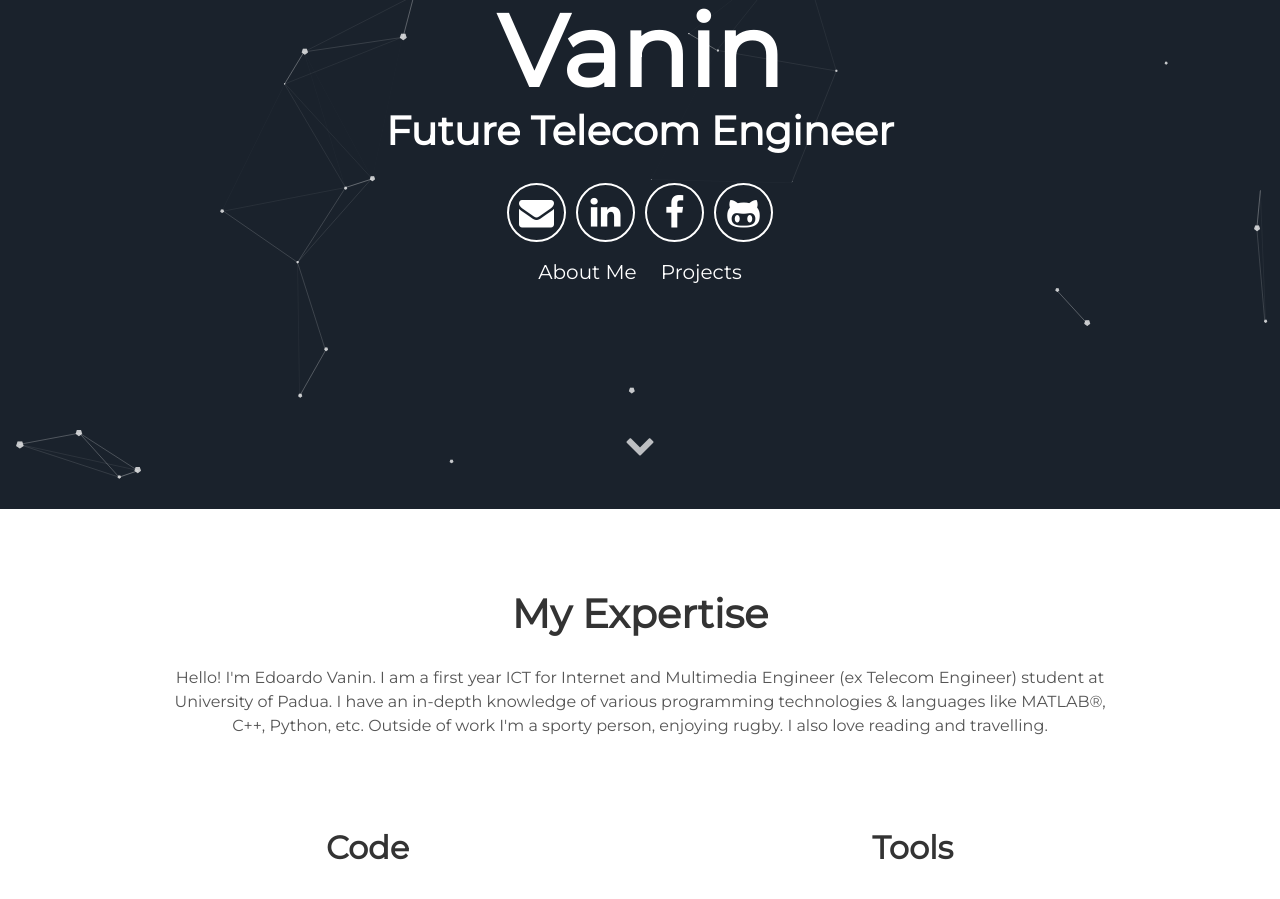
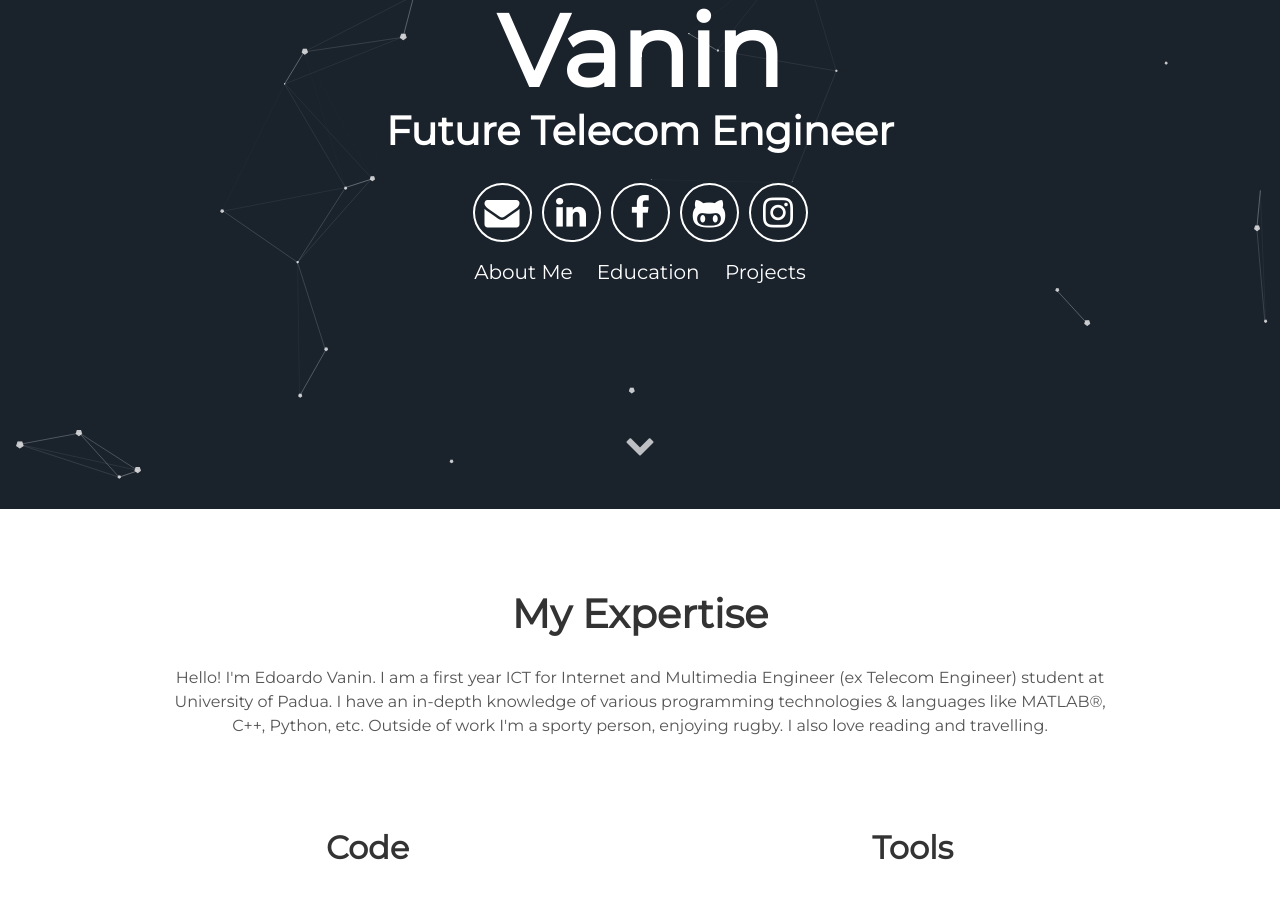
Before and after one commit to Edov95/edov95.github.io, a Jekyll site: the page built from index.html, in a window 1280 px wide and 900 px high, scrolled down 391 px. Built offline with Jekyll 4.4.1, drawn with Linux system fonts in a browser that asks for light colours.

Commit message:
Added some nice stuff like the instagram link and the link to education section

```diff
--- a/_includes/header.html
+++ b/_includes/header.html
@@ -9,9 +9,11 @@
         <a aria-label="My LinedIn" target="_blank" href="https://www.linkedin.com/in/edoardovanin"><i class="icon fa fa-linkedin" aria-hidden="true"></i></a>
         <a aria-label="My Facebook" target="_blank" href="https://www.facebook.com/edoardo.vanin"><i class="icon fa fa-facebook" aria-hidden="true"></i></a>
         <a aria-label="My Github" target="_blank" href="https://github.com/Edov95"><i class="icon fa fa-github-alt" aria-hidden="true"></i></a>
+        <a aria-label="My Instagram" target="_blank" href="https://instagram.com/edoardovanin"><i class="icon fa fa-instagram" aria-hidden="true"></i></a>
       </div>
       <div class="header-links">
         <a class="link" href="#about" data-scroll>About Me</a>
+        <a class="link" href="#education" data-scroll> Education </a>
         <a class="link" href="#projects" data-scroll>Projects</a>
       </div>
   </div>
```
